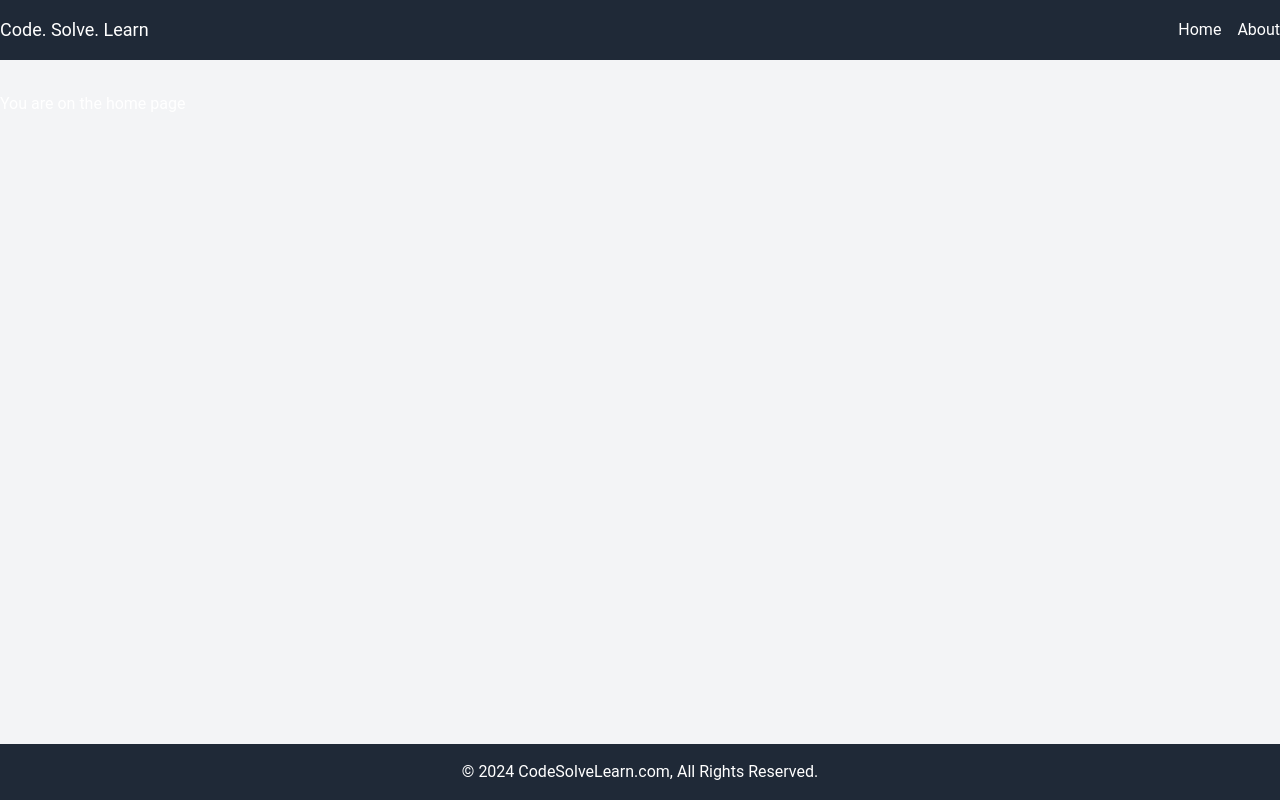
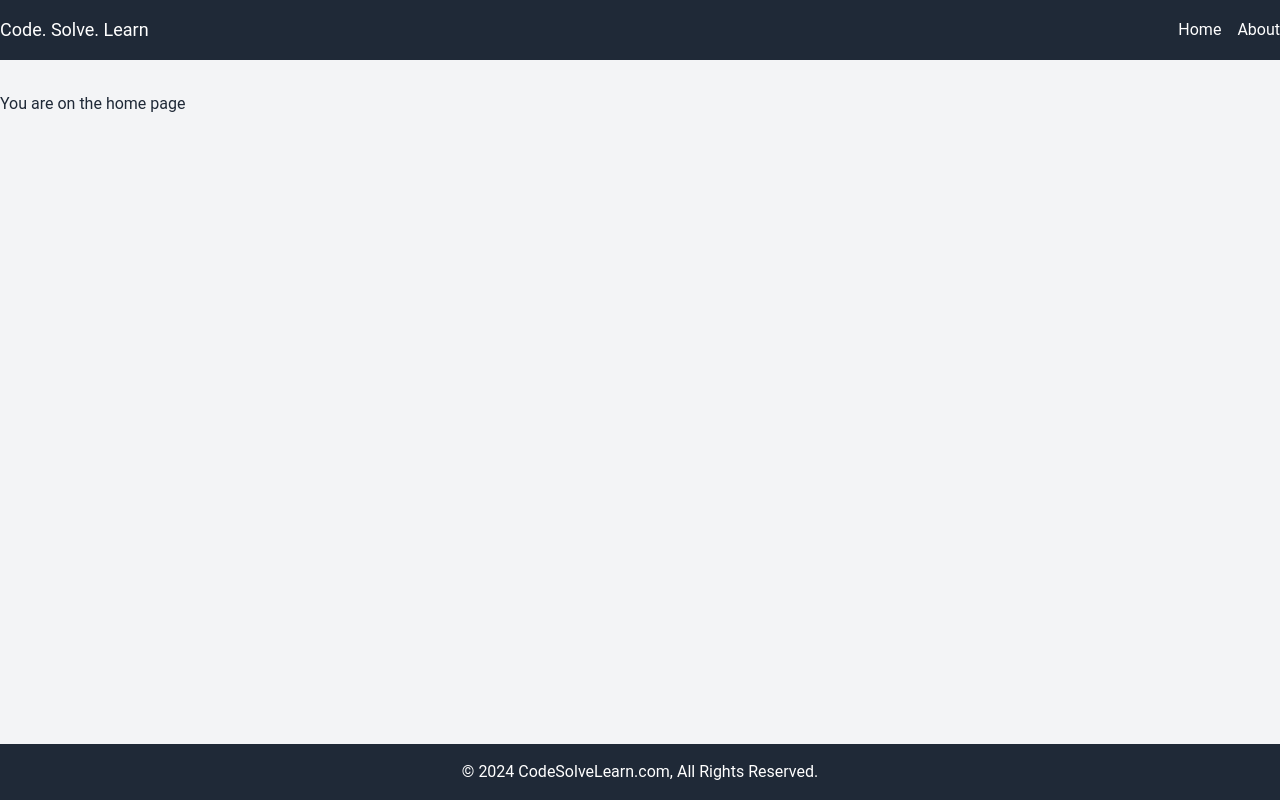
Before and after one commit to briandobbs/CodeSolveLearn, a React (Vite) app in the folder code_solve_learn/: page / in a window 1280 px wide. Built offline with nearby package versions, Linux system fonts and the light colour scheme.

Commit message:
change main content text to dark gray

```diff
--- a/code_solve_learn/src/App.tsx
+++ b/code_solve_learn/src/App.tsx
@@ -13,7 +13,7 @@ function App() {
         <Header />
 
         {/* Main content area */}
-        <main className="tw-flex-grow tw-bg-gray-100 tw-py-8">
+        <main className="tw-flex-grow tw-bg-gray-100 tw-text-gray-800 tw-py-8">
           <Routes>
             <Route path="/" element={<Home />} />
             <Route path="/about" element={<About />} />
```
